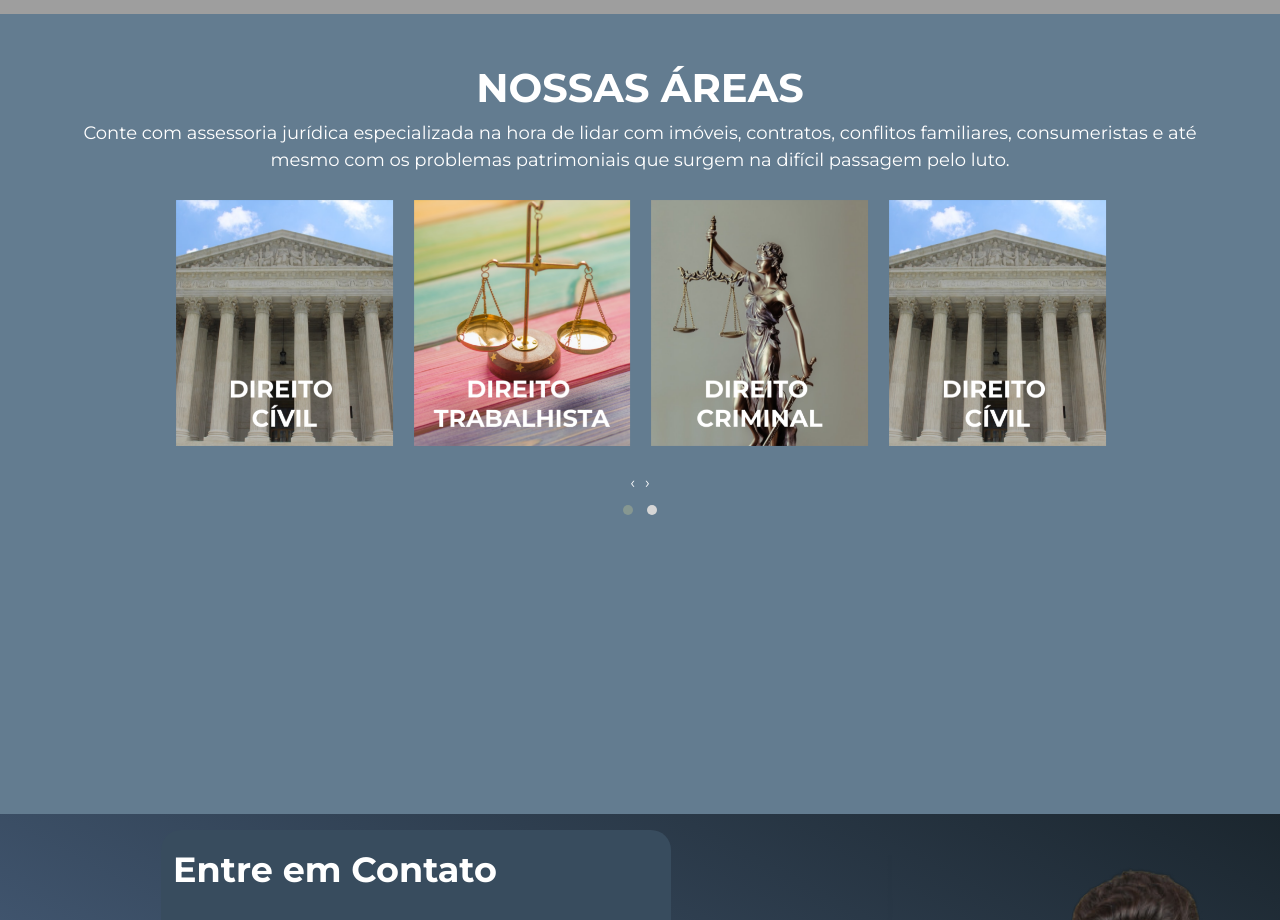
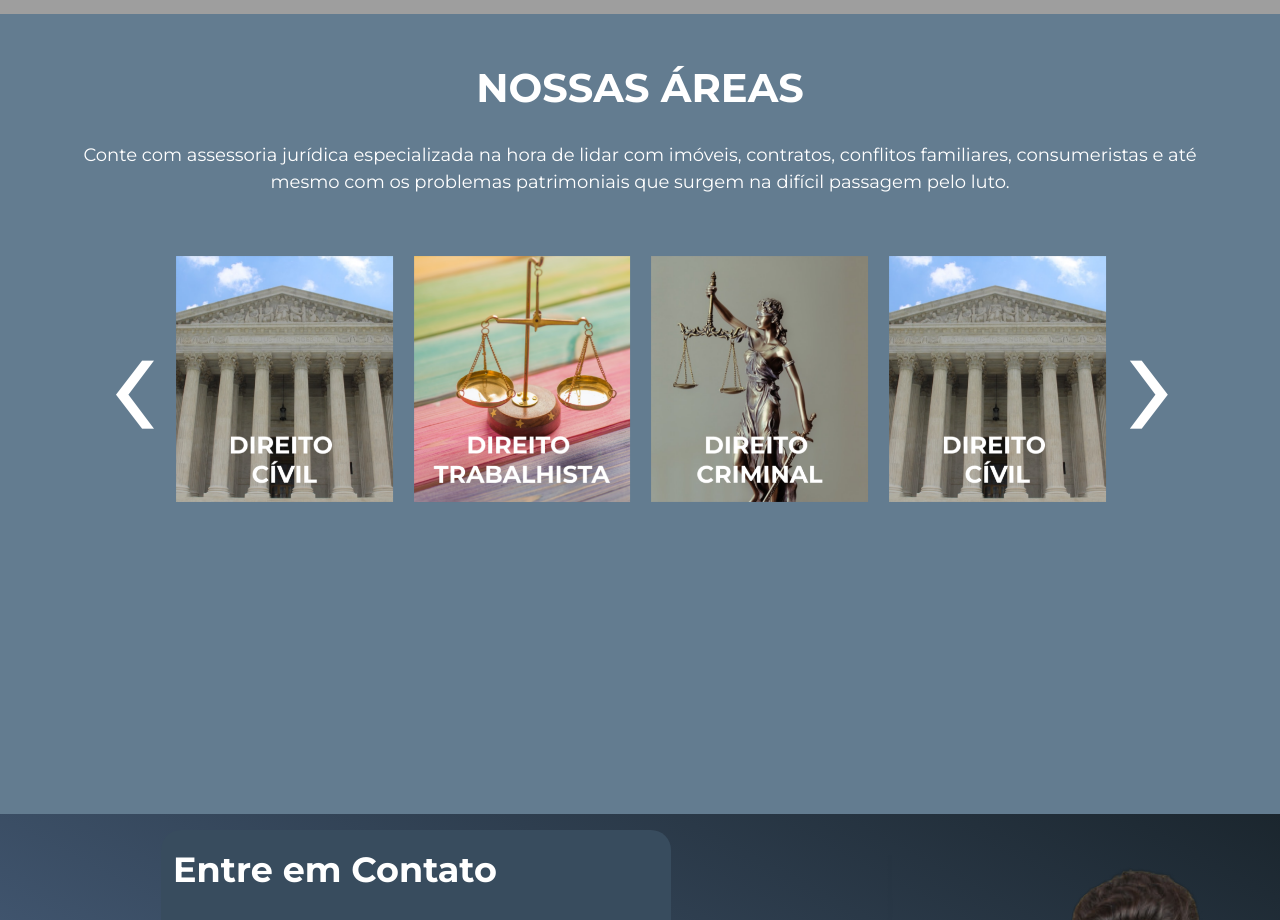
Before and after one commit to AndreMeneses98/NunesAdvocacia, a plain HTML site: page index.html in a window 1280 px wide. Shown: the part 1420-2340 px from the top of the page. Drawn offline with nearby package versions, Linux system fonts and the light colour scheme; grey boxes are pictures that could not be loaded.

Commit message:
Ajust Carousel

```diff
--- a/sass/indexStyle.scss
+++ b/sass/indexStyle.scss
@@ -7,13 +7,31 @@
 }
 
 
-.carousel-inner .carousel-item-end,
-.carousel-inner .carousel-item-start {
-  transform: translateX(0);
-}
+@media only screen and (min-width: 1px){
+    .owl-carousel .owl-nav .owl-prev,.owl-carousel .owl-nav .owl-next{
+
+        color: #fff !important;
+        font-size: 30px !important;
+        width: 10px;
+        height: 0;
+        position: absolute;
+        top: -1vh;
 
 
-@media only screen and (min-width: 1px){
+    }
+    .owl-carousel .owl-nav .owl-next{
+        right: -10px;
+        span{
+            font-size: 90px;
+        }
+    }
+
+    .owl-carousel .owl-nav .owl-prev{
+        left: -26px;
+        span{
+            font-size: 90px;
+        }
+    }
 .navbar1{
     padding: 0px;
 
@@ -185,13 +203,14 @@
         font-weight: 700;
     }
     .lead{
-        font-size: 11px;
+        font-weight: 400;
+        font-size: 14px;
         text-align: center;
     }
 
     .areas{
 
-        margin: 0px auto 0px auto;
+        margin: 50px auto 0px auto;
         padding: 0px;
         justify-content: center;
         display: flex;
@@ -330,6 +349,19 @@ footer{
 }
 /**Responsivdade 768px - TABLET**/
 @media only screen and (min-width: 768px){
+    .owl-carousel .owl-nav .owl-next{
+        right: -10px;
+        span{
+            font-size: 130px;
+        }
+    }
+
+    .owl-carousel .owl-nav .owl-prev{
+        left: -40px;
+        span{
+            font-size: 130px;
+        }
+    }
     .navbar1{
 
 
@@ -428,6 +460,7 @@ footer{
             font-weight: 700;
         }
         .lead{
+            margin-top: 30px;
             font-size: 15px;
         }
 
@@ -567,7 +600,19 @@ footer{
 
 /**Responsivdade 1024px - PC**/
 @media only screen and (min-width: 992px){
+    .owl-carousel .owl-nav .owl-next{
+        right: -10px;
+        span{
+            font-size: 180px;
+        }
+    }
 
+    .owl-carousel .owl-nav .owl-prev{
+        left: -50px;
+        span{
+            font-size: 180px;
+        }
+    }
     .navbar1{
         padding: 0px;
 
--- a/script/main.js
+++ b/script/main.js
@@ -7,6 +7,7 @@ $(document).ready(function(){
         autoplay: true,
         autoplayTimeout:3800,
         smartSpeed:1500,
+        dots: false,
         responsive:{
             0:{
                 items:2
```
Also changed, not shown: style/indexStyle.css, 1 other file.
